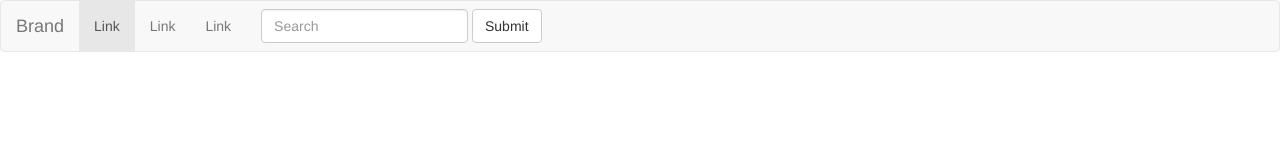
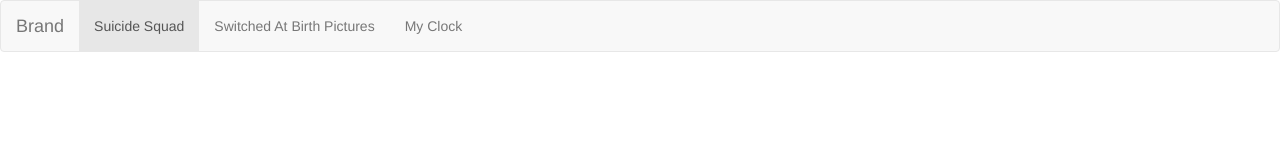
Before and after one commit to EmelyRO/emelyro.github.io, a plain HTML site: page index.html in a window 1280 px wide. Drawn offline with nearby package versions, Linux system fonts and the light colour scheme.

Commit message:
removed search bar. added actual links into the navbar

```diff
--- a/index.html
+++ b/index.html
@@ -25,17 +25,12 @@
     <!-- Collect the nav links, forms, and other content for toggling -->
     <div class="collapse navbar-collapse" id="bs-example-navbar-collapse-1">
       <ul class="nav navbar-nav">
-        <li class="active"><a href="#">Link <span class="sr-only">(current)</span></a></li>
-        <li><a href="#">Link</a></li>
-        <li><a href="#">Link</a><li>
+        <li class="active"><a href="https://emelyro.github.io/Suicide-Squad/"> Suicide Squad <span class="sr-only">(current)</span></a></li>
+        <li><a href="https://emelyro.github.io/SwitchedAtBirthPictures/"> Switched At Birth Pictures</a></li>
+        <li><a href="https://emelyro.github.io/My-Clock/"> My Clock </a><li>
 
       </ul>
-      <form class="navbar-form navbar-left">
-        <div class="form-group">
-          <input type="text" class="form-control" placeholder="Search">
-        </div>
-        <button type="submit" class="btn btn-default">Submit</button>
-      </form>
+
 
     </div><!-- /.navbar-collapse -->
   </div><!-- /.container-fluid -->
```
